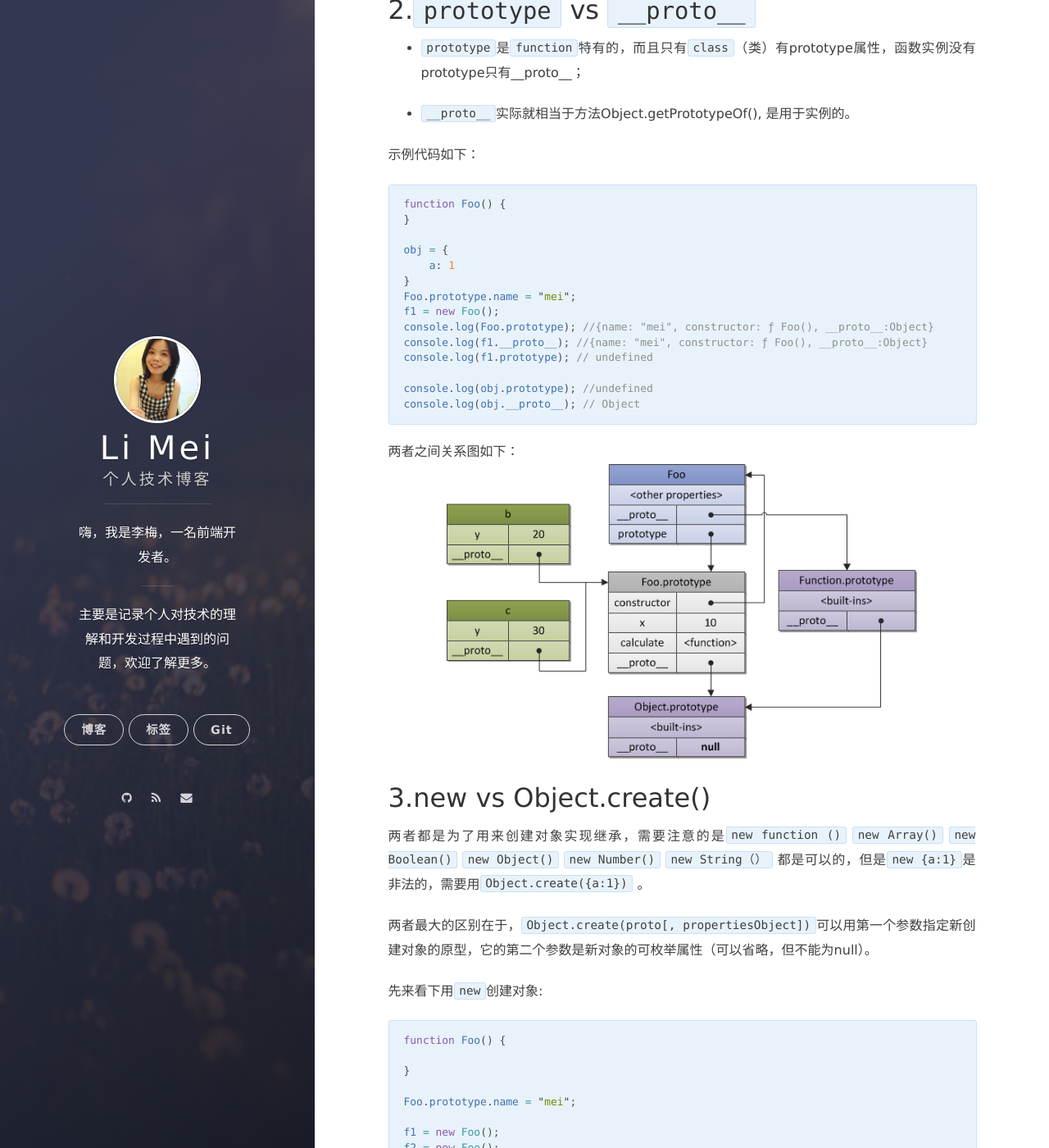
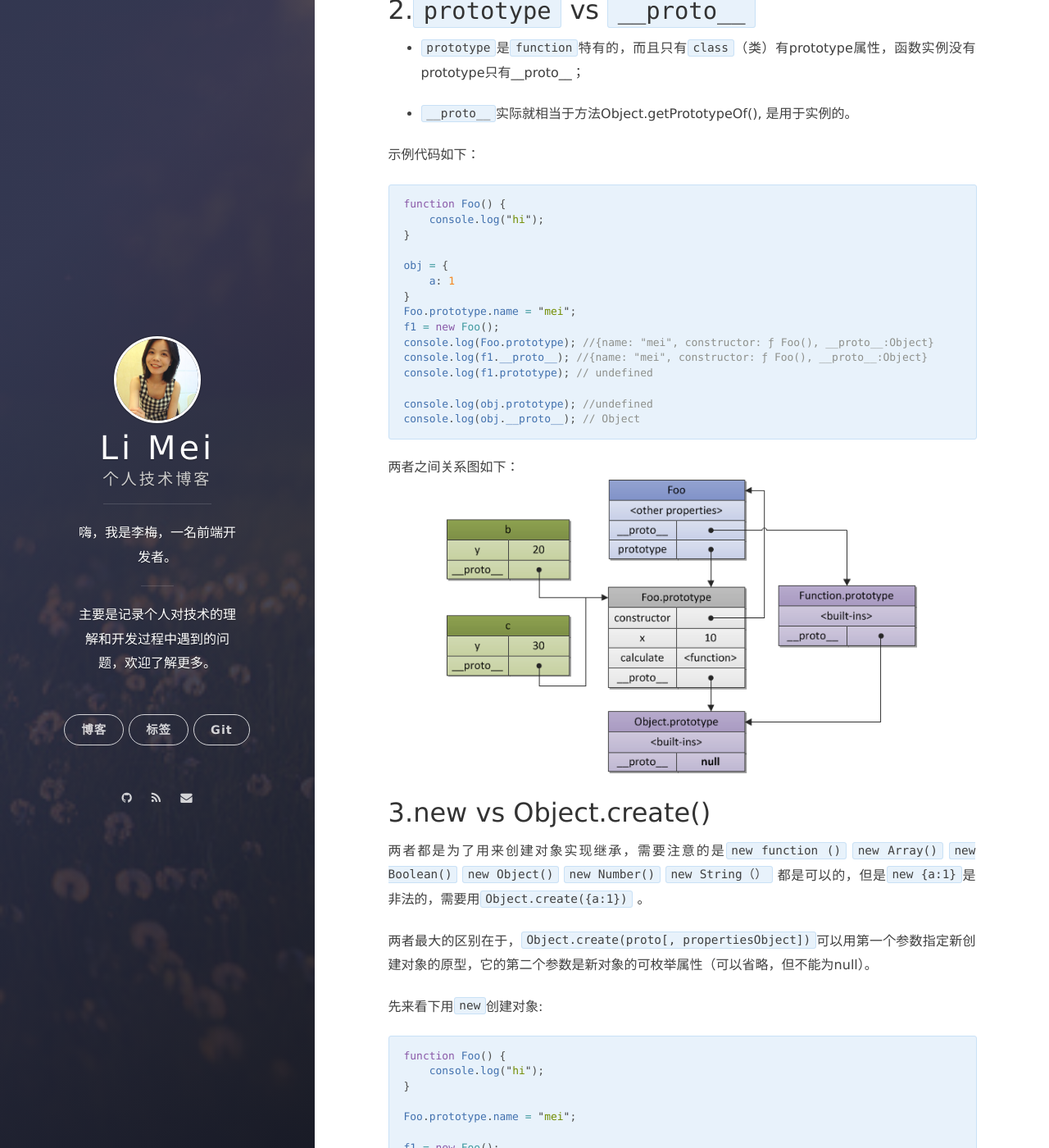
Before and after one commit to LiMeii/LiMeii.github.io, a Jekyll site: the page built from _posts/2019-04-25-js-common.md, in a window 1280 px wide and 1400 px high, scrolled down 1461 px. Shown: the whole window at 82% size. Built offline with Jekyll 4.4.1, drawn with Linux system fonts in a browser that asks for light colours; nearby versions of some CDN libraries.

Commit message:
update js new img

````diff
--- a/_posts/2019-04-25-js-common.md
+++ b/_posts/2019-04-25-js-common.md
@@ -78,6 +78,7 @@ console.log(items); // ["e","f"]
 示例代码如下：
 ```js
 function Foo() {
+    console.log("hi");
 }
 
 obj = {
@@ -107,7 +108,7 @@ console.log(obj.__proto__); // Object
 
 ```js
 function Foo() {
-
+    console.log("hi");
 }
 
 Foo.prototype.name = "mei";
````
Also changed, not shown: assets/images/posts/js/js-common02.png.
